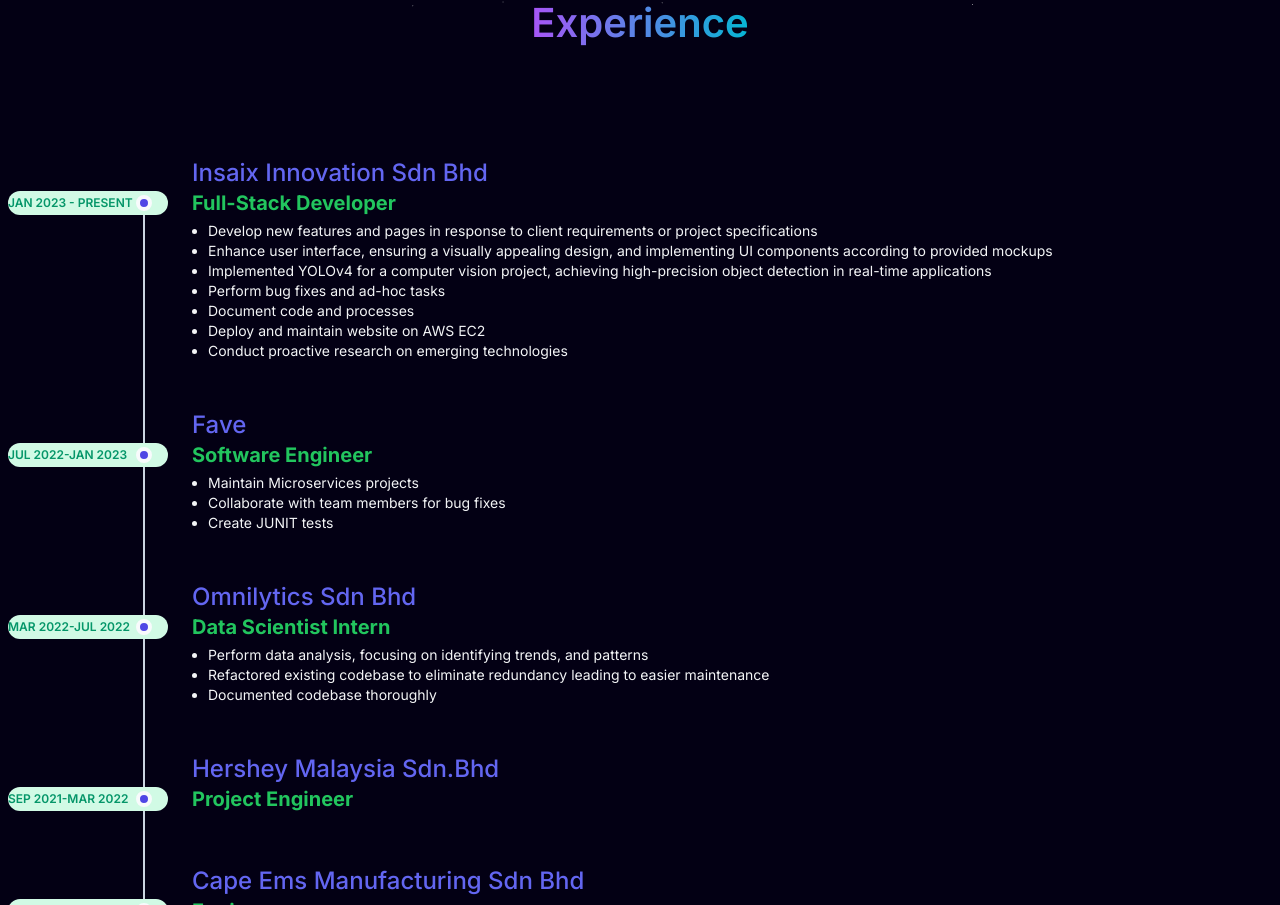
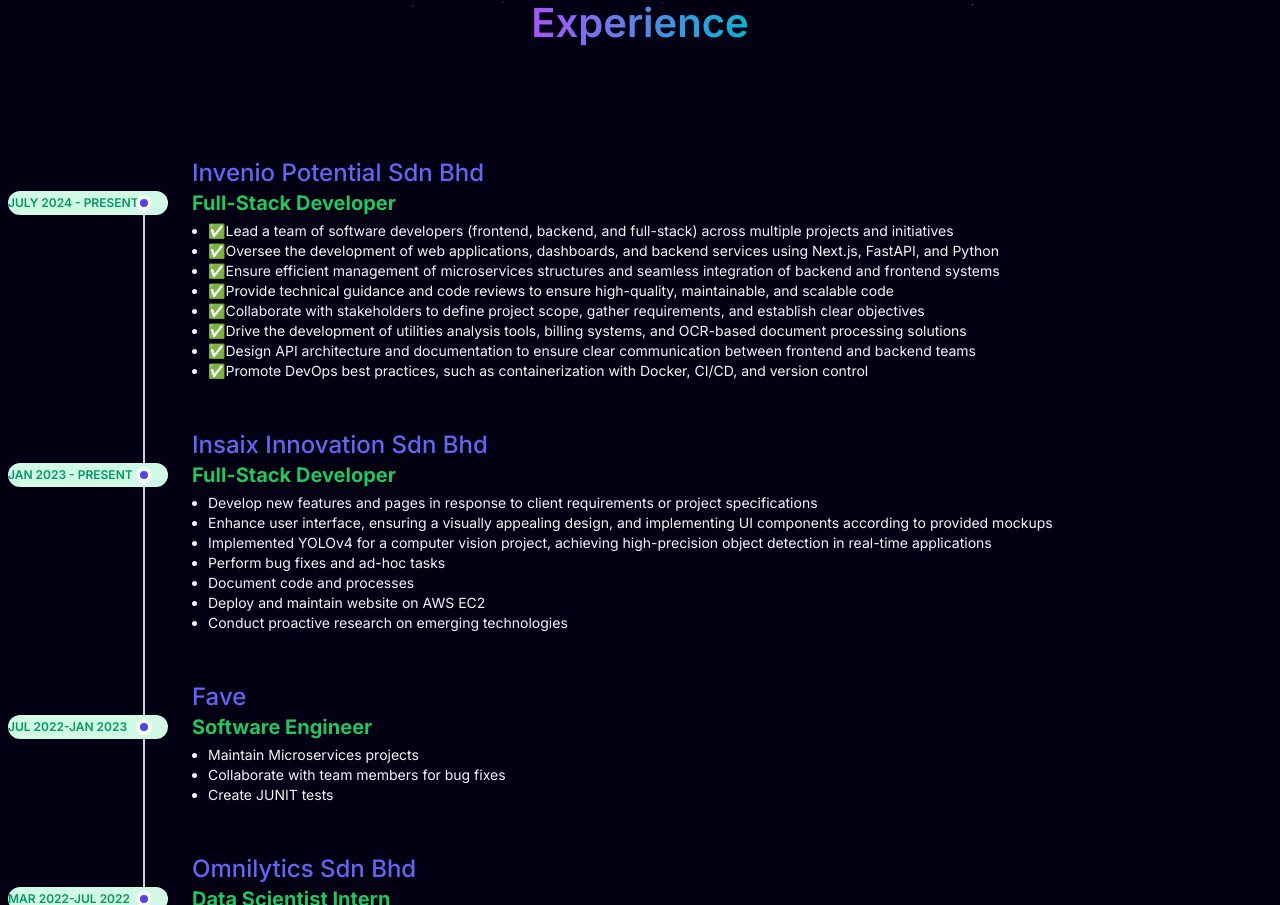
Before and after one commit to AK1198/portfolio_website, a Next.js app: page / in a window 1280 px wide. Shown: the part 792-1697 px from the top of the page. Built offline with nearby package versions, Linux system fonts and the light colour scheme; a web font is replaced by a local one.

Commit message:
updated constants

```diff
--- a/constants/index.ts
+++ b/constants/index.ts
@@ -130,7 +130,7 @@
     skill_name: "Pandas",
     Image: "/pandas_logo.svg",
     width: 70,
-    height:70,
+    height: 70,
   },
   {
     skill_name: "Numpy",
@@ -424,6 +424,21 @@
 ];
 export const careerData = [
   {
+    company: "Invenio Potential Sdn Bhd",
+    duration: "July 2024 - Present",
+    position: "Full-Stack Developer",
+    responsibilities: [
+      "✅Lead a team of software developers (frontend, backend, and full-stack) across multiple projects and initiatives",
+      "✅Oversee the development of web applications, dashboards, and backend services using Next.js, FastAPI, and Python",
+      "✅Ensure efficient management of microservices structures and seamless integration of backend and frontend systems",
+      "✅Provide technical guidance and code reviews to ensure high-quality, maintainable, and scalable code",
+      "✅Collaborate with stakeholders to define project scope, gather requirements, and establish clear objectives",
+      "✅Drive the development of utilities analysis tools, billing systems, and OCR-based document processing solutions",
+      "✅Design API architecture and documentation to ensure clear communication between frontend and backend teams",
+      "✅Promote DevOps best practices, such as containerization with Docker, CI/CD, and version control",
+    ],
+  },
+  {
     company: "Insaix Innovation Sdn Bhd",
     duration: "Jan 2023 - Present",
     position: "Full-Stack Developer",
@@ -461,16 +476,12 @@
     company: "Hershey Malaysia Sdn.Bhd",
     duration: "Sep 2021-Mar 2022",
     position: "Project Engineer",
-    responsibilities: [
-
-    ],
+    responsibilities: [],
   },
   {
     company: "Cape Ems Manufacturing Sdn Bhd",
     duration: "Oct 2020-Aug 2021",
     position: "Engineer",
-    responsibilities: [
-
-    ],
+    responsibilities: [],
   },
 ];
```
